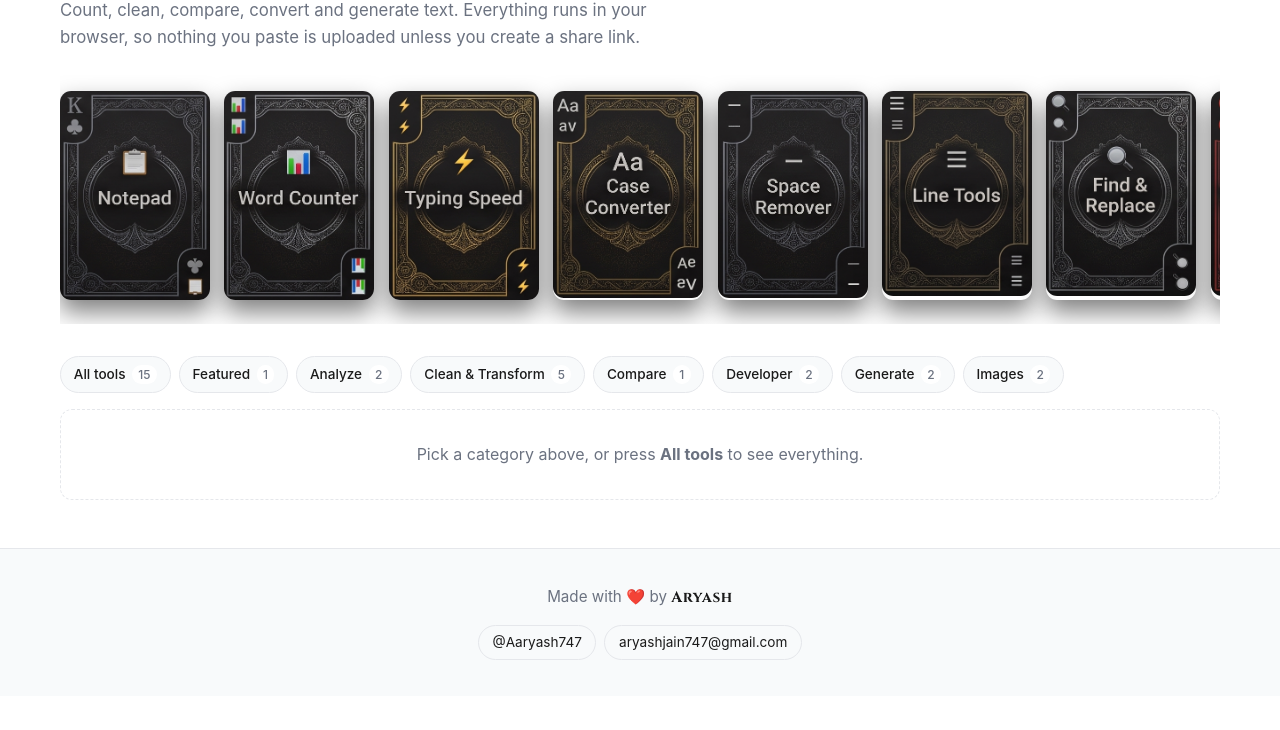
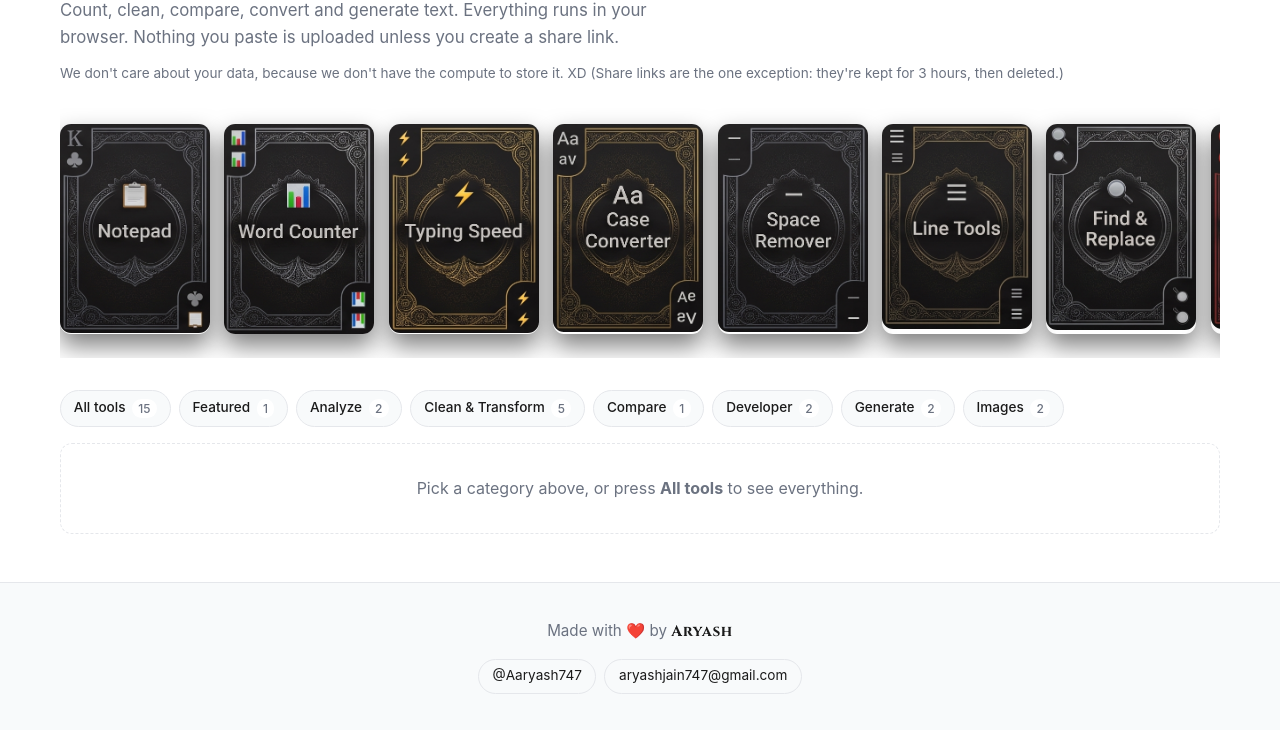
Before and after one commit to aryashjain/UtilDeck, a website with bundled scripts: page packages/web/src/index.html in a window 1280 px wide. Shown: the part 248-978 px from the top of the page. Before the commit the page ends 944 px from the top, so only its background shows below. Built offline with nearby package versions, Linux system fonts and the light colour scheme.

Commit message:
Update landing hero copy and add small data note
Co-Authored-By: Claude Haiku 5.5 <noreply@anthropic.com>

```diff
--- a/packages/web/src/index.html
+++ b/packages/web/src/index.html
@@ -31,7 +31,8 @@
   <main class="container">
     <section class="hero">
       <h2>A deck of tools, made for you</h2>
-      <p>Count, clean, compare, convert and generate text. Everything runs in your browser, so nothing you paste is uploaded unless you create a share link.</p>
+      <p>Count, clean, compare, convert and generate text. Everything runs in your browser. Nothing you paste is uploaded unless you create a share link.</p>
+      <small class="hero-note">We don't care about your data, because we don't have the compute to store it. XD (Share links are the one exception: they're kept for 3 hours, then deleted.)</small>
       <div id="deck" class="deck" aria-label="All tools"></div>
     </section>
 
--- a/packages/web/src/styles/main.css
+++ b/packages/web/src/styles/main.css
@@ -1435,3 +1435,10 @@ svg {
     word-break: break-all;
   }
 }
+
+.hero-note {
+  display: block;
+  margin-top: 0.75rem;
+  color: var(--text-secondary);
+  font-size: 0.85rem;
+}
```
